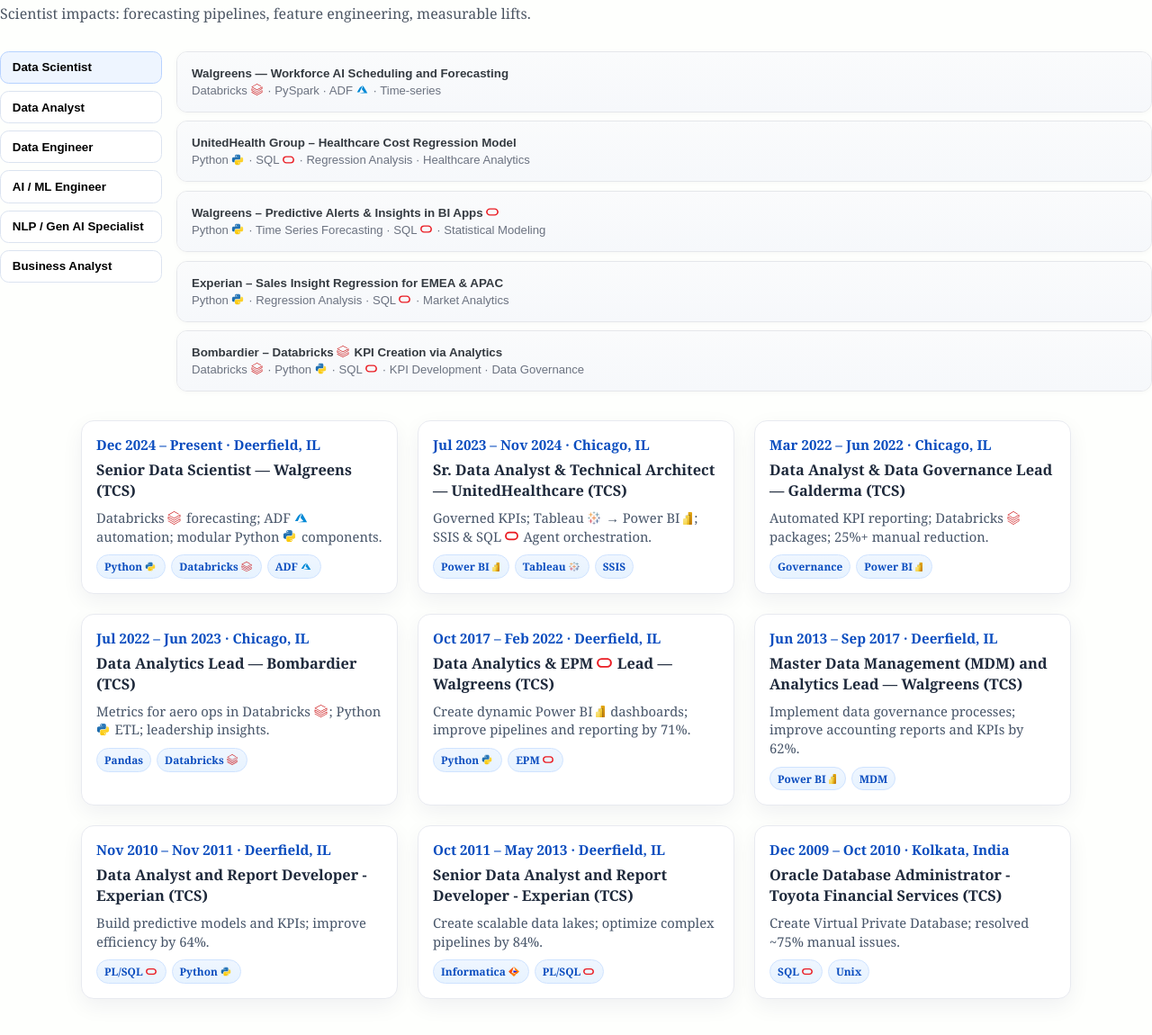
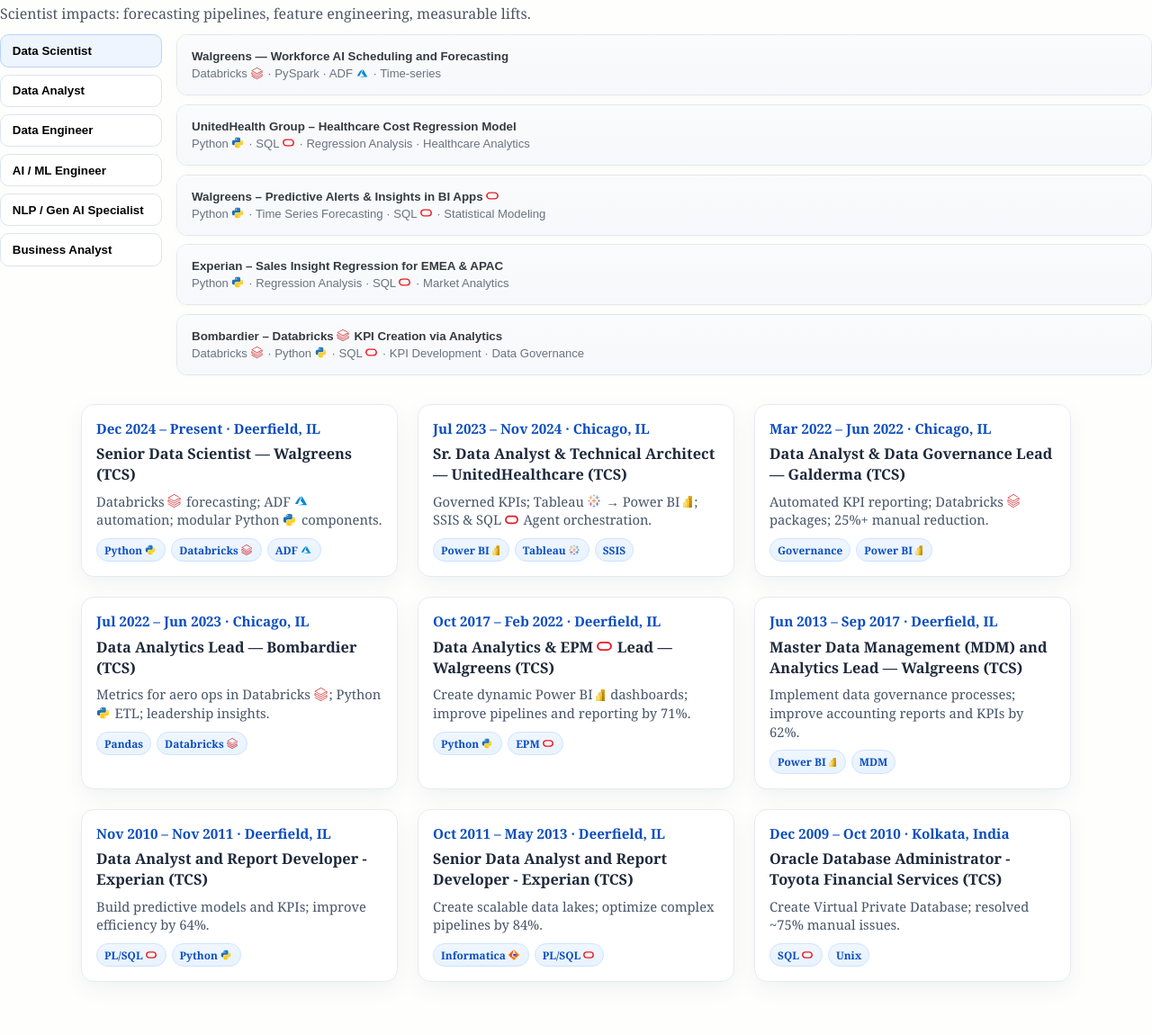
Before and after one commit to RahulBhattacharya1/RahulBhattacharya1.github.io, a Jekyll site: the page built from embeds/experience-embed.html, in a window 1280 px wide. Shown: the whole page at 90% size. Built offline with Jekyll 4.4.1, drawn with Linux system fonts in a browser that asks for light colours.

Commit message:
Update experience-body.html

```diff
--- a/_includes/experience-body.html
+++ b/_includes/experience-body.html
@@ -1,6 +1,6 @@
 <!-- ===== ROLE SUMMARY + MENU + PANELS ===== -->
 <span id="role-summary" class="role-summary" aria-live="polite">Explore impacts by role.</span>
-<br style="line-height:0.3em;">
+<div style="height:4px;"></div>
 
 <div class="role-gallery">
   <nav class="role-menu" aria-label="Choose a role">
```
